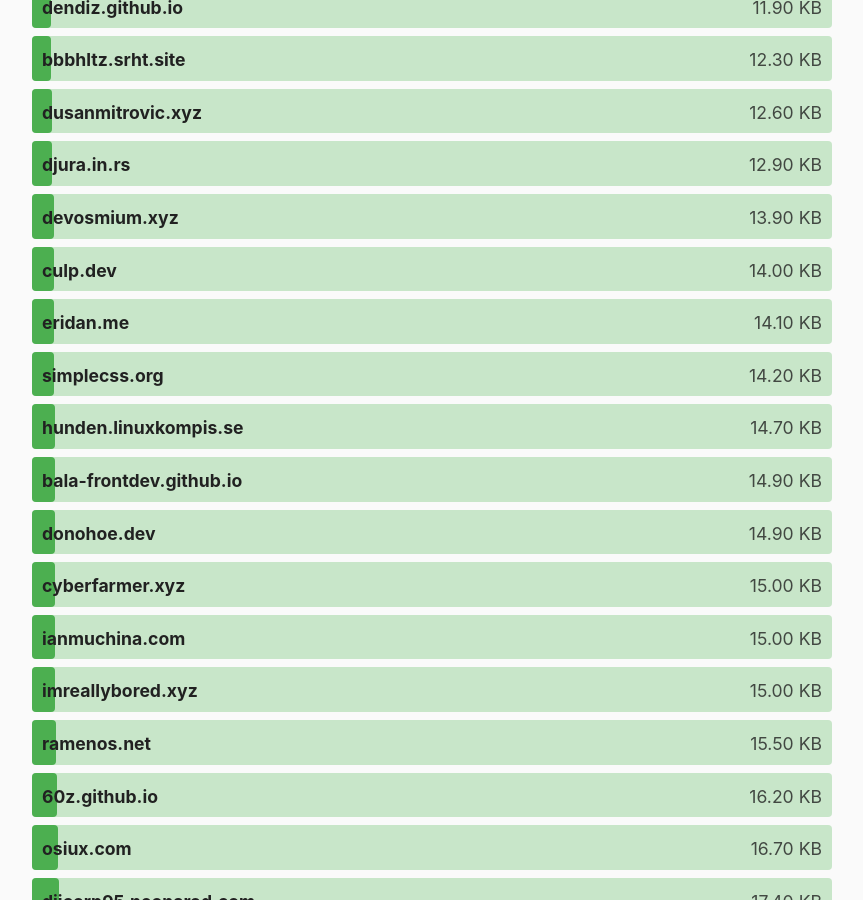
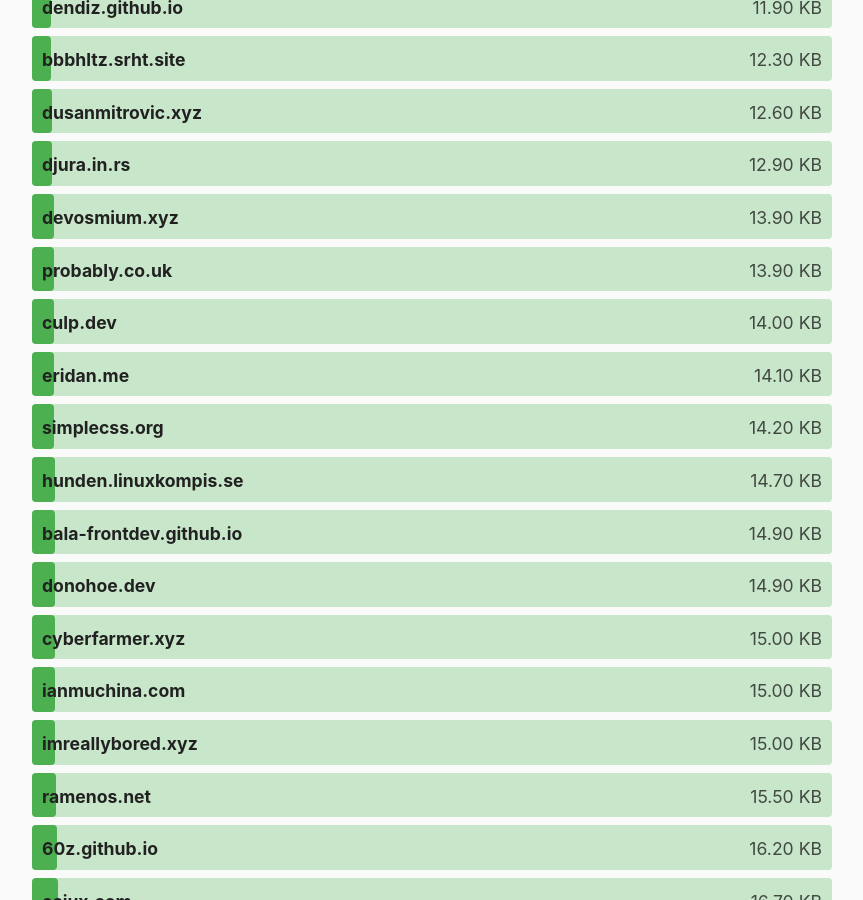
Before and after one commit to kevquirk/512kb.club, a Jekyll site: the page built from index.md, in a window 1280 px wide and 900 px high, scrolled down 4692 px. Shown: the whole window, without its empty margins (208-1071 px from the left). Built offline with Jekyll 4.4.1, drawn with Linux system fonts in a browser that asks for light colours.

Commit message:
Add probably.co.uk
https://gtmetrix.com/reports/probably.co.uk/XFVVt9Sa/

```diff
--- a/_data/sites.yml
+++ b/_data/sites.yml
@@ -1188,6 +1188,11 @@
   size: 183
   last_checked: 2021-11-13
 
+- domain: probably.co.uk
+  url: https://probably.co.uk/
+  size: 13.9
+  last_checked: 2021-12-30
+
 - domain: processwire.dev
   url: https://processwire.dev/
   size: 58.7
```
